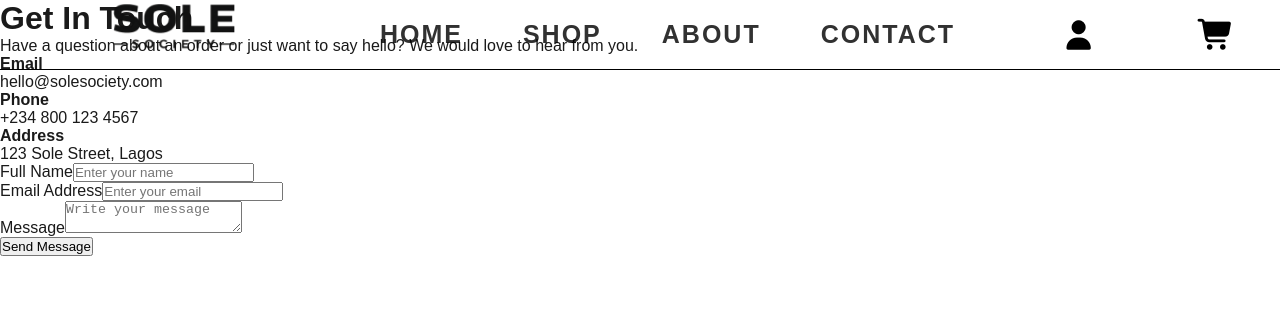
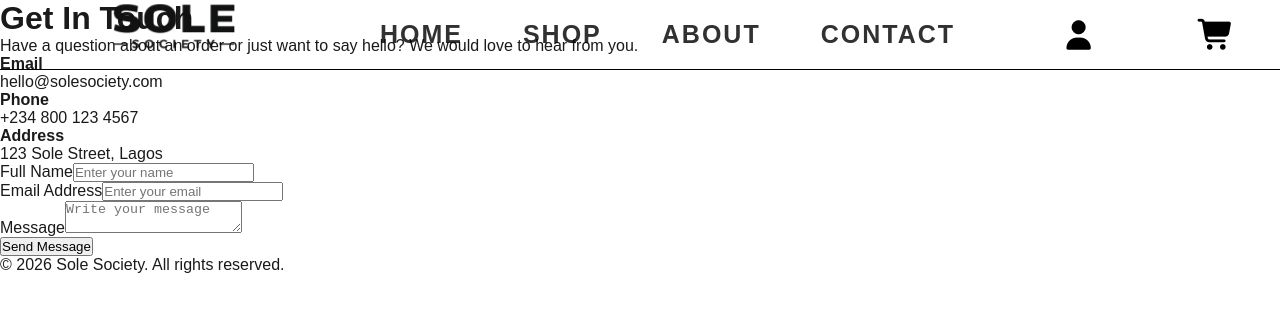
Before and after one commit to DaPhantom131/Sole-Society, a React (Vite) app: page /contact in a window 1280 px wide. Shown: the top 312 px of the page. Built offline with nearby package versions, Linux system fonts and the light colour scheme.

Commit message:
made changes

```diff
--- a/src/App.jsx
+++ b/src/App.jsx
@@ -5,7 +5,7 @@ import Shop from "./Components/Routes/Shop"
 import About from "./Components/Routes/About"
 import Contact from "./Components/Routes/Contact"
 import Navbar from "./Components/Routes/Navbar"
-import Footer from "./Components/Footer"
+import Footer from "./Components/Footer";
 
 
 import "./Styles/Main.css"
@@ -31,6 +31,8 @@ const App = () => {
 
     </Routes>
 
+    <Footer/>
+
 
 
   </React.Fragment>
--- a/src/Components/Footer.jsx
+++ b/src/Components/Footer.jsx
@@ -1,11 +1,11 @@
-import React from "react"
+import React from "react";
 
-const Footer = () => {
-    return (
-        <Footer className="Footer">
+const Footer = () =>{
+   return(
+     <footer>
             <p>&copy; {new Date().getFullYear()} Sole Society. All rights reserved.</p>
-        </Footer>
-    )
+     </footer>
+   )
 }
 
 export default Footer
```
